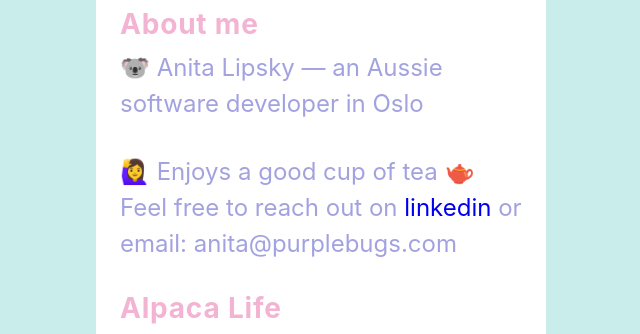
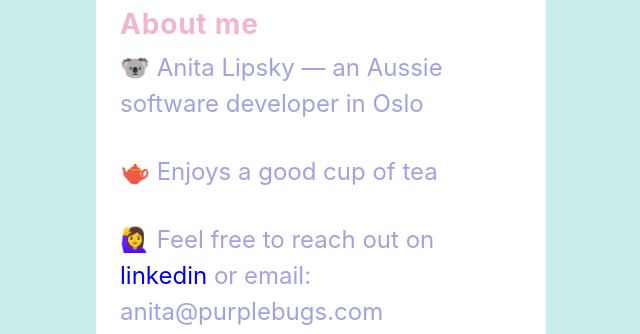
Before and after one commit to purplebugs/purplebugs.github.io, a plain HTML site: page index.html in a window 1280 px wide. Shown: the part 449-783 px from the top of the page, without its empty margins (319-959 px from the left). Drawn offline with Linux system fonts and the light colour scheme.

Commit message:
About me formatting

```diff
--- a/index.html
+++ b/index.html
@@ -26,8 +26,9 @@
         <article>
           <h3>About me</h3>
           <p>🐨 Anita Lipsky — an Aussie software developer in Oslo</p>
+          <p>🫖 Enjoys a good cup of tea</p>
           <p>
-            🙋‍♀️ Enjoys a good cup of tea 🫖 Feel free to reach out on
+            🙋‍♀️ Feel free to reach out on
             <a href="https://www.linkedin.com/in/anita-lipsky-506360120/"
               >linkedin</a
             >
```
